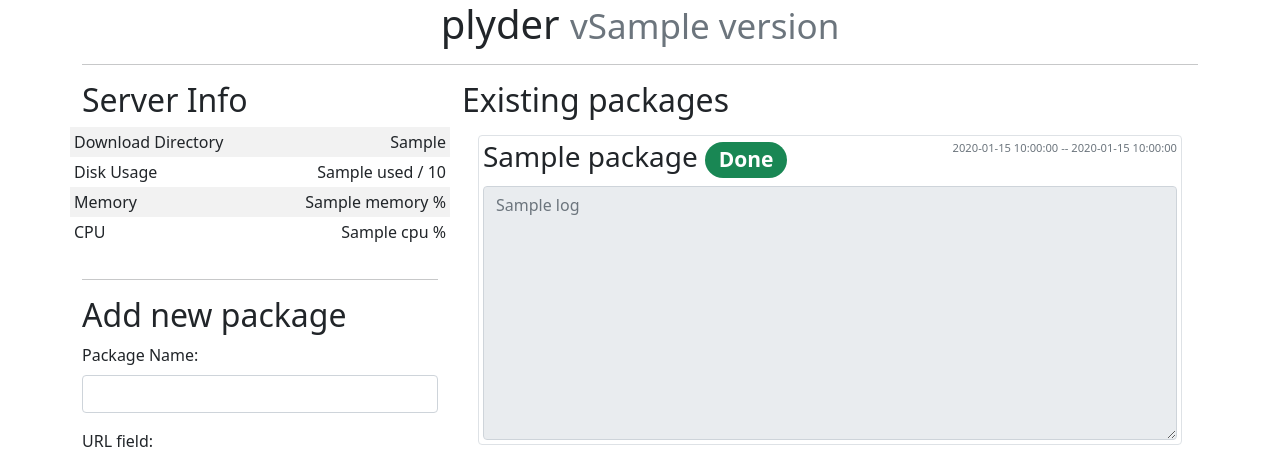
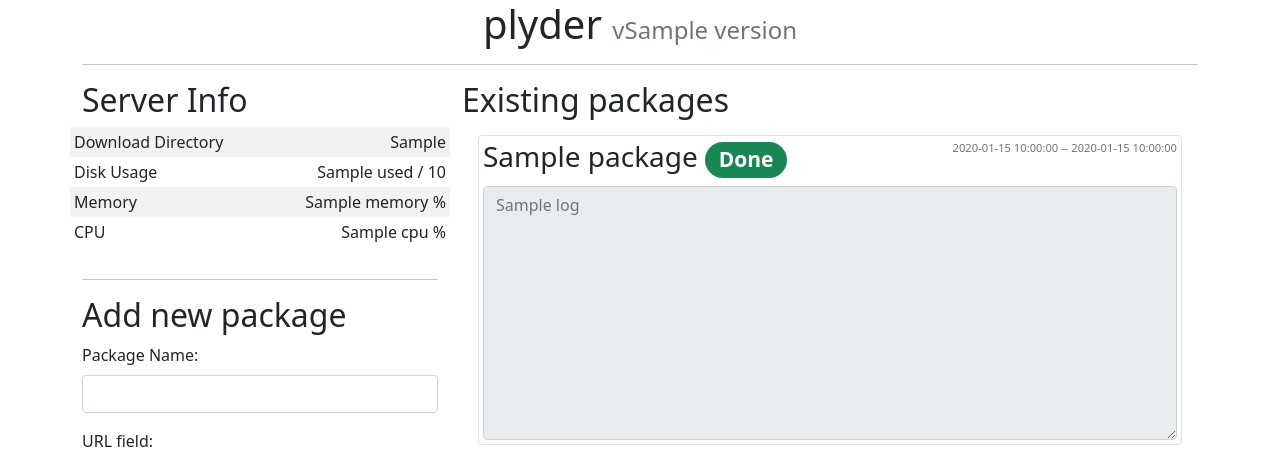
Before and after one commit to kpj/plyder, a Python web app: template plyder/templates/index.html in a window 1280 px wide. Shown: the top 451 px of the page. Run offline with Jinja, Linux system fonts and the light colour scheme; the template is opened without the code that fills it: most values are stand-ins (such as "Sample title", 1, 10 or a date in 2020).

Commit message:
Decrease fontsize of version string in web-interface header

```diff
--- a/plyder/templates/index.html
+++ b/plyder/templates/index.html
@@ -9,7 +9,7 @@
 </head>
 <body>
     <div class="container">
-        <h1 class="text-center">plyder <small class="text-muted">v{{ version }}</small></h1>
+        <h1 class="text-center">plyder <span class="text-muted" style="font-size:0.6em">v{{ version }}</span></h1>
 
         <hr>
 
```
